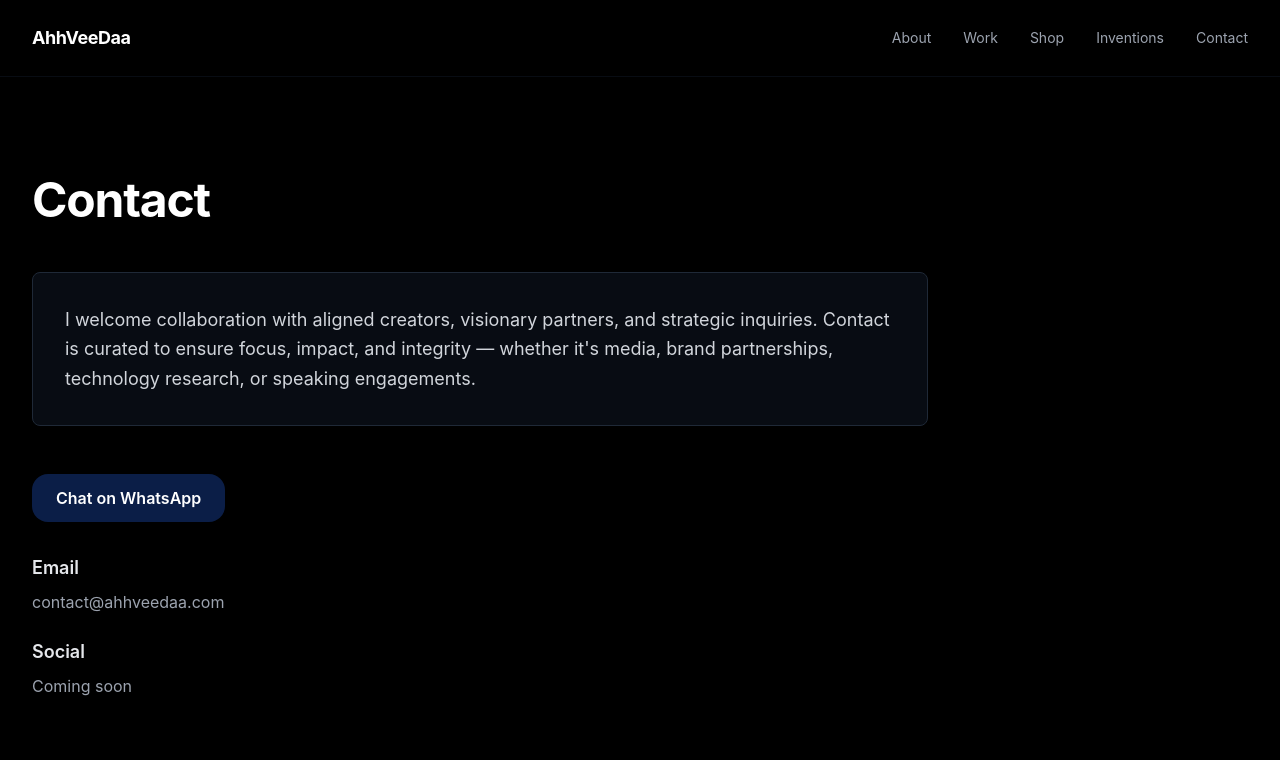
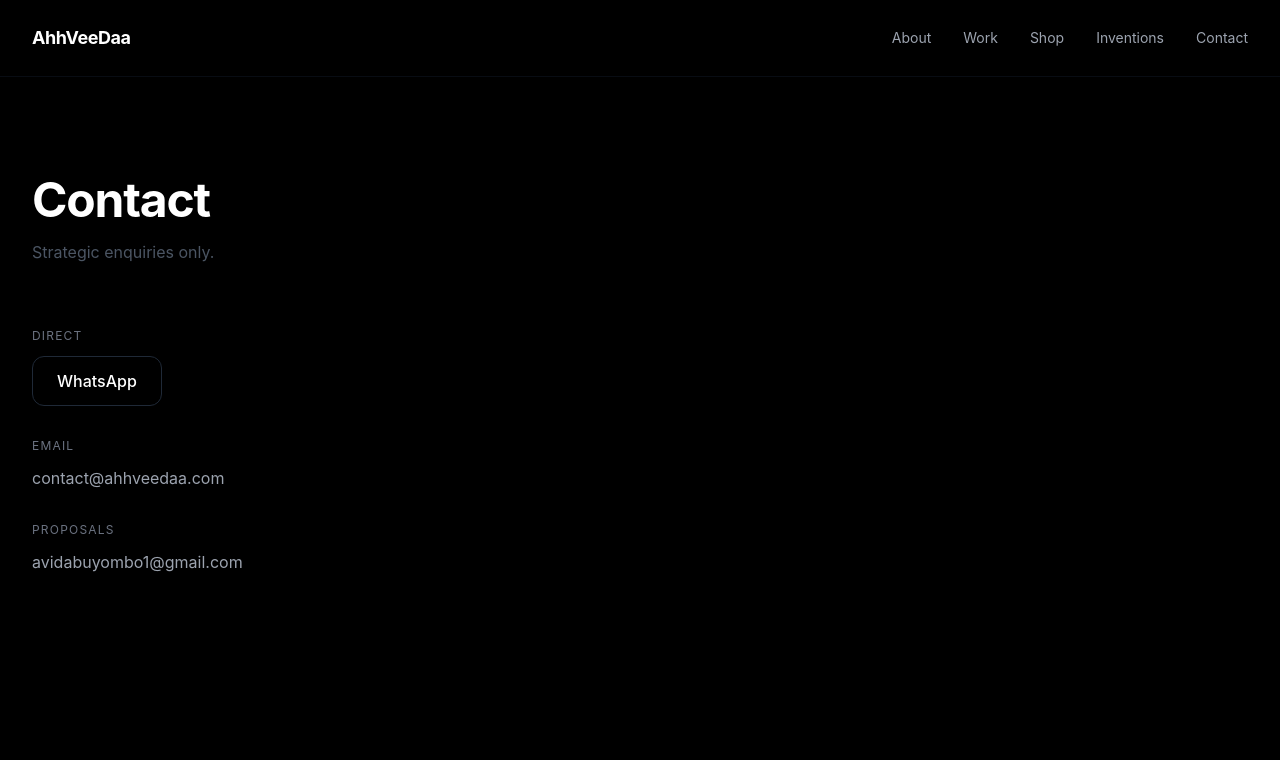
Before and after one commit to AhhVeeDaa/Website, a Next.js app: page /contact in a window 1280 px wide. Shown: the top 760 px of the page. Built offline with nearby package versions, Linux system fonts and the light colour scheme.

Commit message:
Contact V2: strategic enquiries only, cleaner layout, premium tone

```diff
--- a/app/contact/page.tsx
+++ b/app/contact/page.tsx
@@ -2,36 +2,26 @@ export default function Contact() {
   return (
     <main className="flex min-h-screen flex-col items-start px-8 py-24">
       <div className="max-w-4xl">
-        <h1 className="text-5xl font-bold mb-12 tracking-tight">Contact</h1>
+        <h1 className="text-5xl font-bold mb-4 tracking-tight">Contact</h1>
+        <p className="text-gray-600 mb-16">Strategic enquiries only.</p>
 
-        <div className="bg-gray-900/50 border border-gray-800 rounded-lg p-8 mb-12">
-          <p className="text-lg text-gray-300 leading-relaxed">
-            I welcome collaboration with aligned creators, visionary partners, and strategic inquiries. Contact is curated to ensure focus, impact, and integrity — whether it's media, brand partnerships, technology research, or speaking engagements.
-          </p>
-        </div>
-        <div className="mb-8">
-          <a href="https://wa.me/447944958815" target="_blank" rel="noopener noreferrer" className="inline-block rounded-2xl bg-blue-600/30 backdrop-blur-md px-6 py-3 text-white font-semibold transition transform hover:bg-blue-600/50 hover:scale-105">
-            Chat on WhatsApp
-          </a>
-        </div>
+        <div className="space-y-8">
+          <div>
+            <h3 className="text-xs uppercase tracking-widest text-gray-500 mb-3">Direct</h3>
+            <a href="https://wa.me/447944958815" target="_blank" rel="noopener noreferrer" className="inline-block border border-gray-800 rounded-xl px-6 py-3 text-white font-medium hover:border-purple-500/40 hover:bg-gray-900/30 transition-all duration-300">
+              WhatsApp
+            </a>
+          </div>
 
-        <div className="space-y-6">
           <div>
-            <h3 className="text-lg font-semibold text-gray-200 mb-2">Email</h3>
-            <p className="text-gray-400"><a href="mailto:contact@ahhveedaa.com" className="hover:text-gray-300 transition-colors">contact@ahhveedaa.com</a></p>
+            <h3 className="text-xs uppercase tracking-widest text-gray-500 mb-3">Email</h3>
+            <a href="mailto:contact@ahhveedaa.com" className="text-gray-400 hover:text-purple-400 transition-colors">contact@ahhveedaa.com</a>
           </div>
+
           <div>
-            <h3 className="text-lg font-semibold text-gray-200 mb-2">Social</h3>
-            <p className="text-gray-400">Coming soon</p>
+            <h3 className="text-xs uppercase tracking-widest text-gray-500 mb-3">Proposals</h3>
+            <a href="mailto:avidabuyombo1@gmail.com" className="text-gray-400 hover:text-purple-400 transition-colors">avidabuyombo1@gmail.com</a>
           </div>
-        </div>
-
-        {/* submission window */}
-        <div className="mt-16 bg-gray-900/50 border border-gray-800 rounded-lg p-8">
-          <h2 className="text-2xl font-semibold mb-4 text-gray-200">Submission Window</h2>
-          <p className="text-gray-400">
-            Email proposals to: <a href="mailto:avidabuyombo1@gmail.com" className="hover:text-gray-300 transition-colors">avidabuyombo1@gmail.com</a>
-          </p>
         </div>
       </div>
     </main>
```
